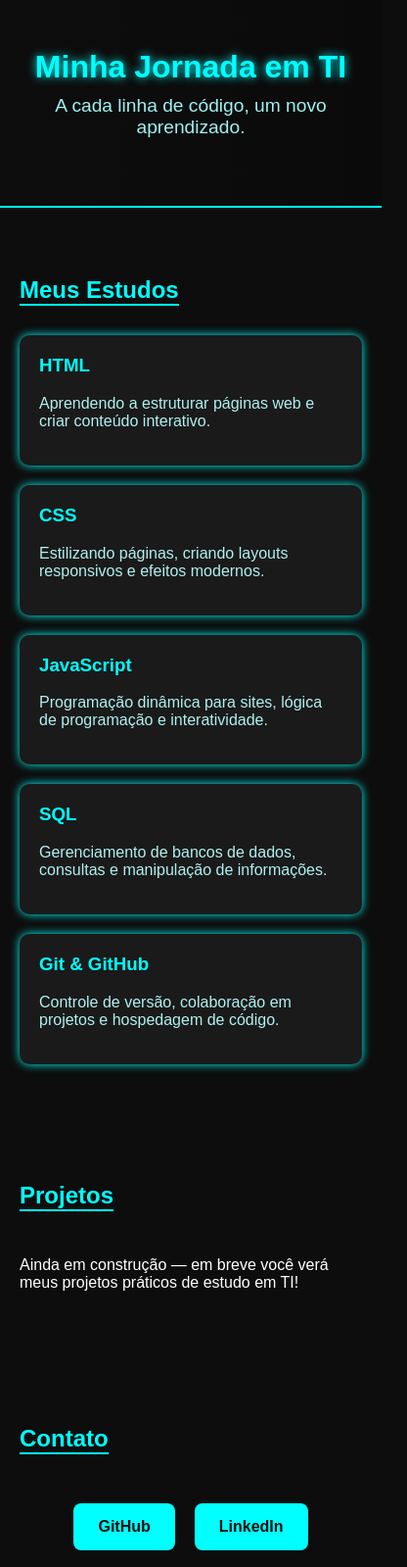
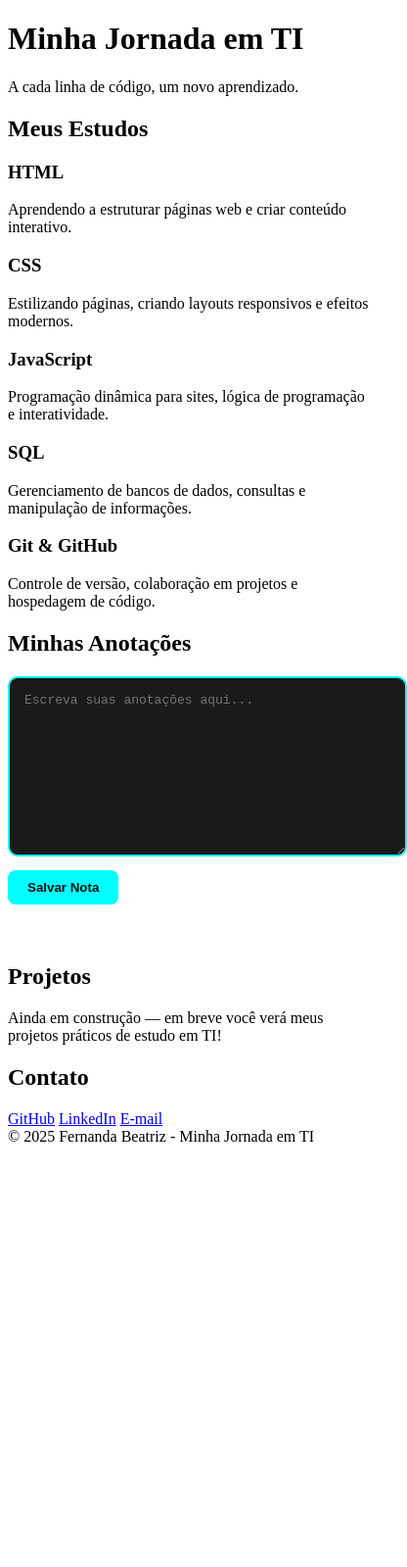
Before and after one commit to FernandaBeatriz2025/minha-jornada-em-ti, a plain HTML site: page index.html in a window 390 px wide. Shown: the top 1599 px of the page at 98% size, 416 px wide, since content can reach past the window. After the commit the page ends 1177 px from the top, so only its background shows below. Drawn offline with Linux system fonts and the light colour scheme.

Commit message:
Add files via upload

```diff
--- a/index.html
+++ b/index.html
@@ -41,6 +41,14 @@
         </div>
     </section>
 
+    <!-- ===== Notas de Estudos ===== -->
+    <section id="notas">
+        <h2>Minhas Anotações</h2>
+        <textarea id="notaInput" placeholder="Escreva suas anotações aqui..."></textarea>
+        <button id="salvarNota">Salvar Nota</button>
+        <div id="minhasNotas"></div>
+    </section>
+
     <!-- ===== Projetos ===== -->
     <section id="projetos">
         <h2>Projetos</h2>
--- a/script.js
+++ b/script.js
@@ -1,4 +1,60 @@
-// Por enquanto, o site não tem interações complexas
-// Mas aqui você pode adicionar futuras animações ou funções JS
+// Mensagem inicial
+console.log("Minha Jornada em TI - Site carregado com sucesso!");
 
-console.log("Minha Jornada em TI - Site carregado com sucesso!");
+// ===== Notas de Estudos =====
+const salvarBtn = document.getElementById('salvarNota');
+const notaInput = document.getElementById('notaInput');
+const minhasNotasDiv = document.getElementById('minhasNotas');
+
+// Carregar notas salvas
+function carregarNotas() {
+    minhasNotasDiv.innerHTML = '';
+    const notas = JSON.parse(localStorage.getItem('minhasNotas')) || [];
+    notas.forEach((notaObj, index) => {
+        const div = document.createElement('div');
+        div.className = 'notaItem';
+
+        const textoDiv = document.createElement('div');
+        textoDiv.className = 'notaTexto';
+        textoDiv.textContent = notaObj.texto;
+
+        const dataSpan = document.createElement('span');
+        dataSpan.className = 'notaData';
+        dataSpan.textContent = notaObj.data;
+
+        const apagarBtn = document.createElement('button');
+        apagarBtn.className = 'apagarBtn';
+        apagarBtn.textContent = 'Apagar';
+        apagarBtn.addEventListener('click', () => apagarNota(index));
+
+        div.appendChild(textoDiv);
+        div.appendChild(dataSpan);
+        div.appendChild(apagarBtn);
+
+        minhasNotasDiv.appendChild(div);
+    });
+}
+
+// Salvar nova nota
+salvarBtn.addEventListener('click', () => {
+    const texto = notaInput.value.trim();
+    if(texto === '') return;
+
+    const notas = JSON.parse(localStorage.getItem('minhasNotas')) || [];
+    const data = new Date().toLocaleString();
+    notas.push({ texto, data });
+    localStorage.setItem('minhasNotas', JSON.stringify(notas));
+    notaInput.value = '';
+    carregarNotas();
+});
+
+// Apagar nota
+function apagarNota(index) {
+    const notas = JSON.parse(localStorage.getItem('minhasNotas')) || [];
+    notas.splice(index, 1);
+    localStorage.setItem('minhasNotas', JSON.stringify(notas));
+    carregarNotas();
+}
+
+// Inicializar
+carregarNotas();
--- a/style.css
+++ b/style.css
@@ -1,121 +1,69 @@
-/* ===== Estilo geral ===== */
-body {
-    margin: 0;
-    font-family: 'Arial', sans-serif;
-    background-color: #0d0d0d;
+/* ===== Notas de Estudos ===== */
+#notas textarea {
+    width: 100%;
+    min-height: 150px;
+    padding: 15px;
+    border-radius: 10px;
+    border: 2px solid #00ffff;
+    background-color: #1a1a1a;
     color: #ffffff;
+    font-size: 1em;
+    resize: vertical;
+    margin-bottom: 10px;
 }
 
-a {
-    color: #00ffff;
-    text-decoration: none;
-}
-
-a:hover {
-    text-decoration: underline;
-}
-
-/* ===== Header ===== */
-header {
-    text-align: center;
-    padding: 50px 20px;
-    background: linear-gradient(90deg, #0d0d0d 0%, #0a0a0a 100%);
-    border-bottom: 2px solid #00ffff;
-}
-
-header h1 {
-    font-size: 3em;
-    color: #00ffff;
-    margin: 0;
-    text-shadow: 0 0 10px #00ffff;
-}
-
-header p {
-    font-size: 1.2em;
-    color: #a0f0f0;
-    margin-top: 10px;
-}
-
-/* ===== Seções ===== */
-section {
-    padding: 50px 20px;
-    max-width: 1000px;
-    margin: 0 auto;
-}
-
-section h2 {
-    font-size: 2em;
-    color: #00ffff;
-    margin-bottom: 30px;
-    border-bottom: 2px solid #00ffff;
-    display: inline-block;
-}
-
-/* ===== Meus Estudos ===== */
-.grid {
-    display: grid;
-    grid-template-columns: repeat(auto-fit, minmax(220px, 1fr));
-    gap: 20px;
-}
-
-.card {
-    background-color: #1a1a1a;
-    padding: 20px;
-    border-radius: 10px;
-    box-shadow: 0 0 10px #00ffff;
-    transition: transform 0.3s, box-shadow 0.3s;
-}
-
-.card:hover {
-    transform: translateY(-5px);
-    box-shadow: 0 0 20px #00ffff;
-}
-
-.card h3 {
-    margin-top: 0;
-    color: #00ffff;
-}
-
-.card p {
-    color: #b0f0f0;
-}
-
-/* ===== Contato ===== */
-.contact-buttons {
-    display: flex;
-    justify-content: center;
-    gap: 20px;
-    flex-wrap: wrap;
-    margin-top: 20px;
-}
-
-.contact-buttons a {
+#notas button {
     background-color: #00ffff;
     color: #0d0d0d;
-    padding: 15px 25px;
+    padding: 10px 20px;
+    border: none;
     border-radius: 8px;
+    cursor: pointer;
     font-weight: bold;
     transition: background 0.3s;
 }
 
-.contact-buttons a:hover {
+#notas button:hover {
     background-color: #00bfbf;
 }
 
-/* ===== Footer ===== */
-footer {
-    text-align: center;
-    padding: 20px;
-    border-top: 2px solid #00ffff;
-    margin-top: 50px;
+#minhasNotas {
+    margin-top: 20px;
+    padding: 10px;
 }
 
-/* ===== Responsivo ===== */
-@media (max-width: 600px) {
-    header h1 {
-        font-size: 2em;
-    }
-    section h2 {
-        font-size: 1.5em;
-    }
+.notaItem {
+    background-color: #1a1a1a;
+    padding: 10px;
+    border-radius: 8px;
+    margin-bottom: 10px;
+    box-shadow: 0 0 10px #00ffff;
+    display: flex;
+    justify-content: space-between;
+    align-items: center;
 }
+
+.notaTexto {
+    max-width: 80%;
+}
+
+.notaData {
+    font-size: 0.8em;
+    color: #00bfbf;
+    margin-left: 10px;
+}
+
+.apagarBtn {
+    background-color: #ff4d4d;
+    border: none;
+    color: #0d0d0d;
+    padding: 5px 10px;
+    border-radius: 5px;
+    cursor: pointer;
+    font-weight: bold;
+    transition: background 0.3s;
+}
+
+.apagarBtn:hover {
+    background-color: #ff0000;
+}
```
